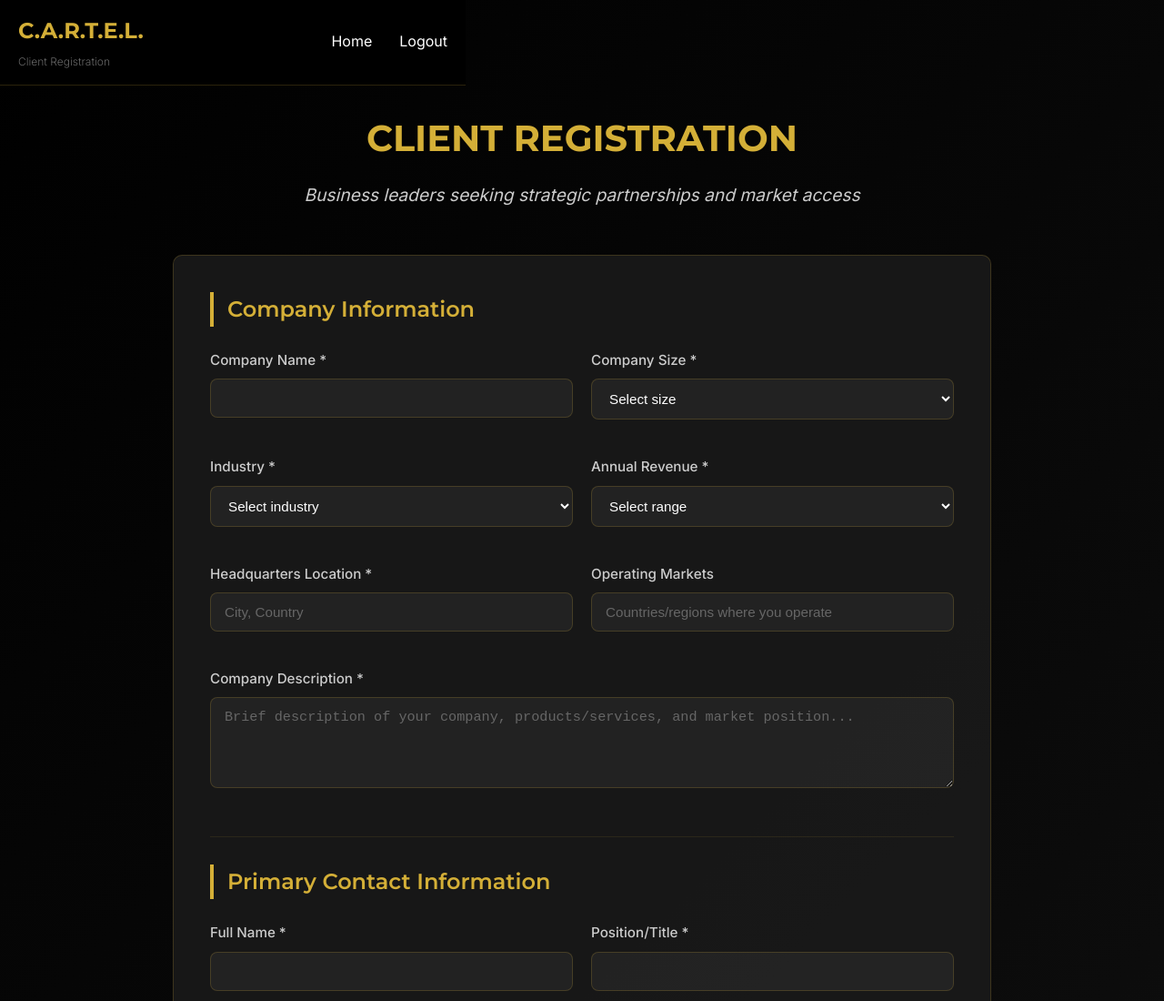
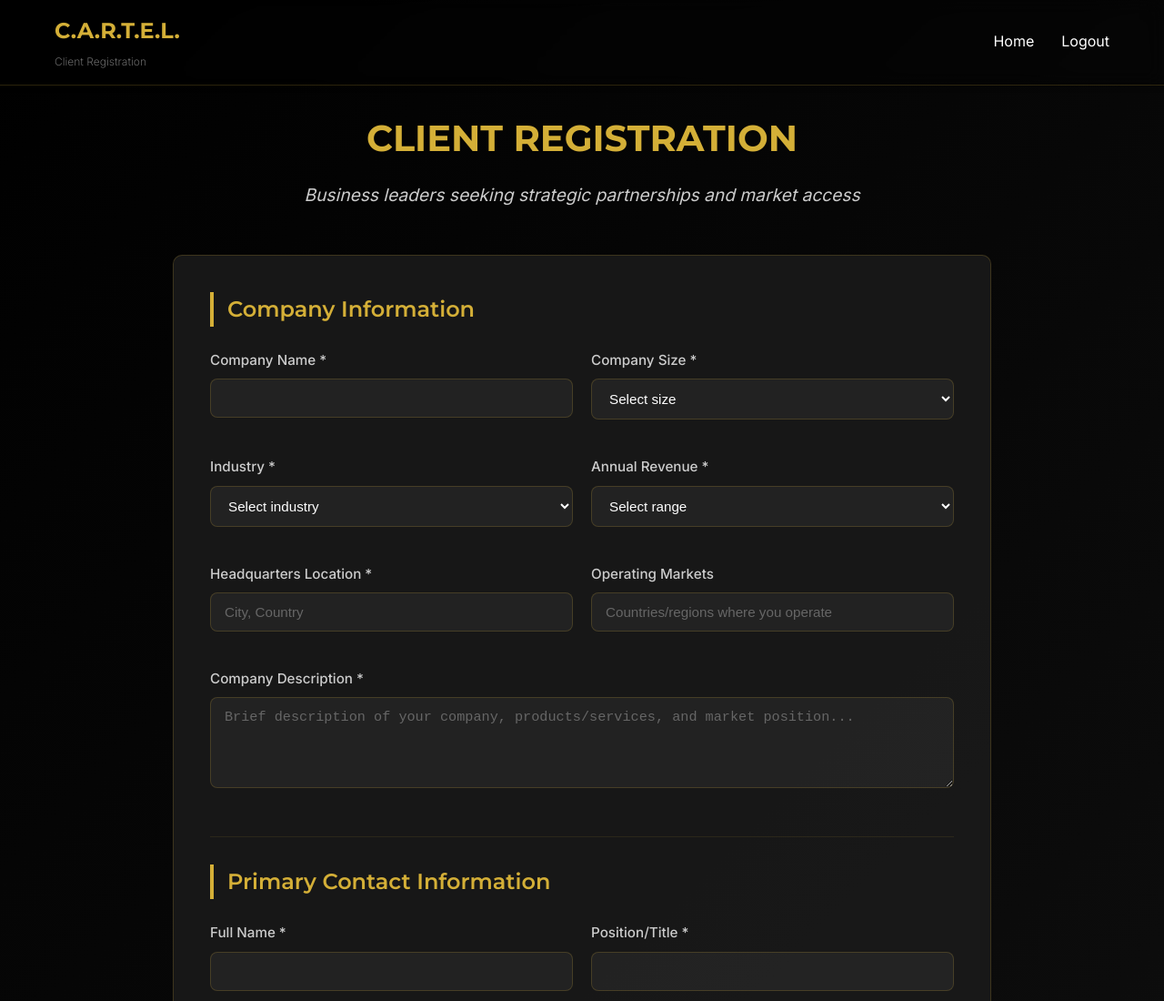
Before and after one commit to Thomas-Thor/ShadowBridge, a plain HTML site: page clients/client-registration.html in a window 1280 px wide. Shown: the top 1100 px of the page at 91% size. Drawn offline with Linux system fonts and the light colour scheme; files that its build step writes are made by us from their sources; files whose address does not match are found by name.

Commit message:
Update styles.css

```diff
--- a/styles.css
+++ b/styles.css
@@ -24,13 +24,15 @@ body {
 .header {
   position: fixed;
   top: 0;
-    width: 40%;
-    background: rgba(0, 0, 0, 0.95);
+  width: 100%;
+  background: rgba(0, 0, 0, 0.25); /* delikatna ciemność */
   backdrop-filter: blur(10px);
   z-index: 1000;
   padding: 15px 0;
   border-bottom: 1px solid rgba(212, 175, 55, 0.2);
+  box-shadow: 0 2px 6px rgba(0, 0, 0, 0.2); /* opcjonalnie cień pod spodem */
 }
+
 
 .header .container {
     display: flex;
```
Lines whose indentation alone changed are shown as unchanged.
